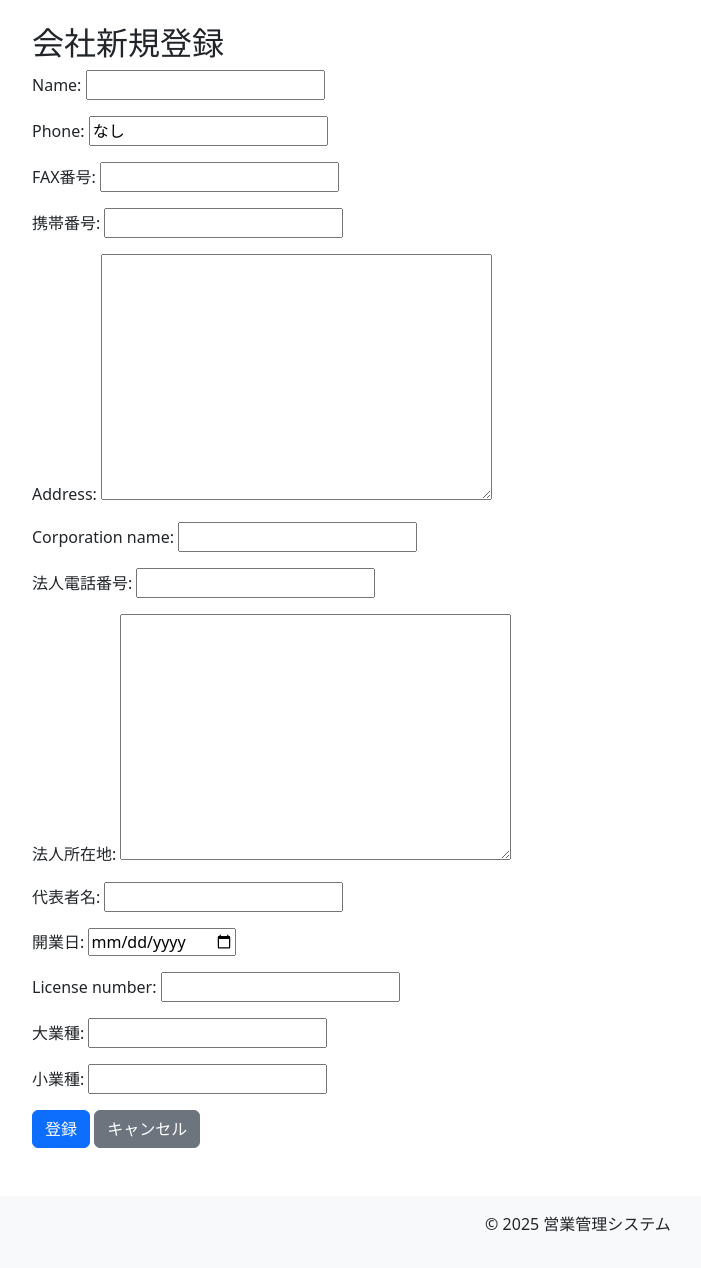
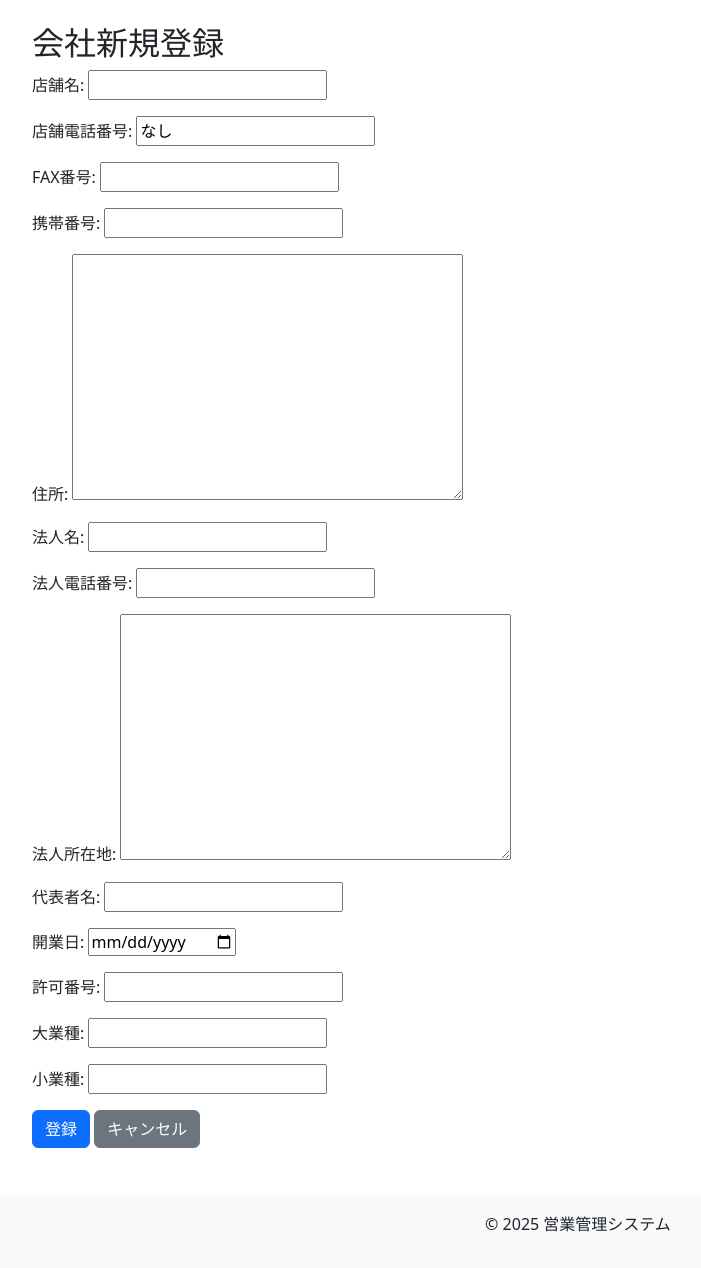
Before and after one commit to Jitian426/saleslist, a Django app: template saleslist/templates/company_create.html in a window 1280 px wide. Shown: the part 56-1324 px from the top of the page, without its empty margins (62-763 px from the left). Run offline with Django 5.2, Linux system fonts and the light colour scheme; the template is opened without the code that fills it: values that come from a table or form of the project are taken from there, others are empty.

Commit message:
会社新規登録ページ修正

```diff
--- a/saleslist/forms.py
+++ b/saleslist/forms.py
@@ -12,7 +12,22 @@ class CompanyForm(forms.ModelForm):
             'name', 'phone', 'fax', 'mobile_phone', 'address', 'corporation_name', 'corporation_phone',
             'corporation_address', 'representative', 'established_date', 'license_number', 'industry', 'sub_industry'
         ]
-
+        labels = {
+            'name': '店舗名',
+            'phone': '店舗電話番号',
+            'fax': 'FAX番号',
+            'mobile_phone': '携帯番号',
+            'address': '住所',
+            'corporation_name': '法人名',
+            'corporation_phone': '法人電話番号',
+            'corporation_address': '法人所在地',
+            'representative': '代表者名',
+            'established_date': '開業日',
+            'license_number': '許可番号',
+            'industry': '大業種',
+            'sub_industry': '小業種',
+            # 他も必要があれば追加できます
+        }
         widgets = {
             "established_date": forms.DateInput(attrs={"type": "date"}),
         }
--- a/saleslist/templates/base.html
+++ b/saleslist/templates/base.html
@@ -20,7 +20,11 @@
                 <ul class="navbar-nav ms-auto">
                     {% if user.is_authenticated %}
                         <li class="nav-item"><a class="nav-link" href="{% url 'saleslist:dashboard' %}">ダッシュボード</a></li>
-                        <li class="nav-item"><a class="nav-link" href="{% url 'saleslist:upload_csv' %}">CSVアップロード</a></li>
+
+                        {% if user.is_superuser %}
+                            <li class="nav-item"><a class="nav-link" href="{% url 'saleslist:upload_csv' %}">CSVアップロード</a></li>
+                        {% endif %}
+
                         <li class="nav-item"><a class="nav-link" href="{% url 'saleslist:logout' %}">ログアウト</a></li>
                     {% else %}
                         <li class="nav-item"><a class="nav-link" href="{% url 'login' %}">ログイン</a></li>
```
